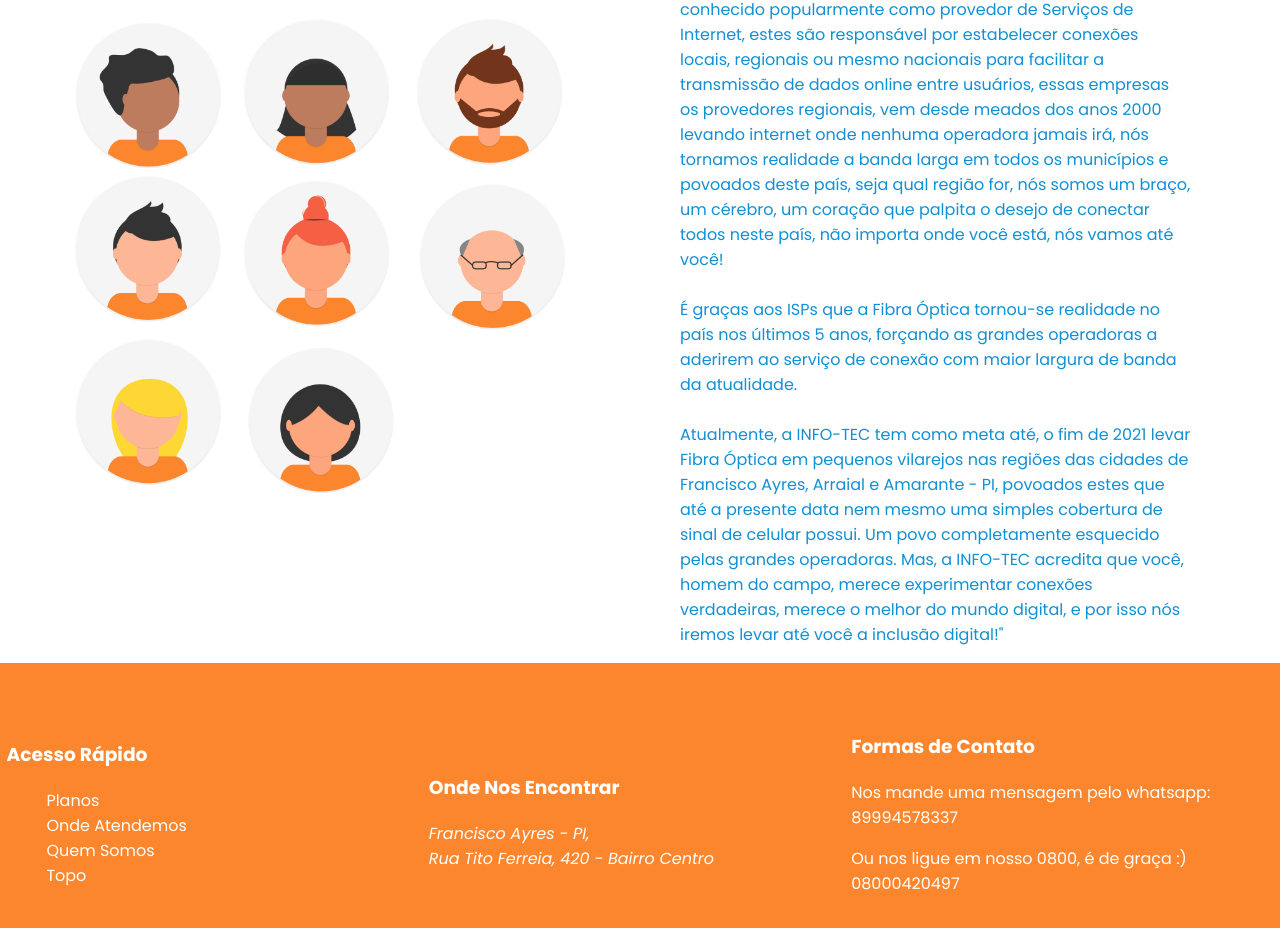
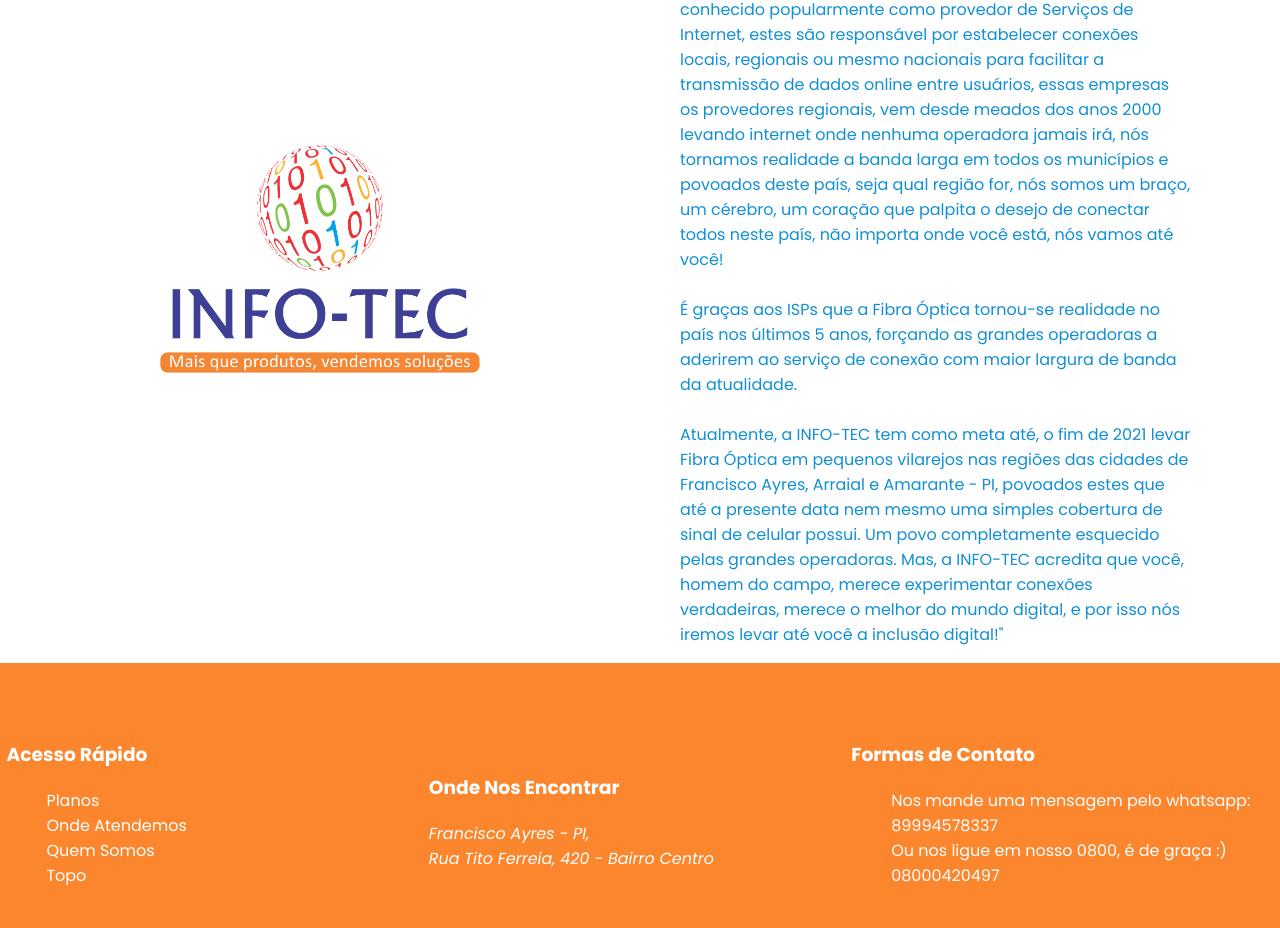
Before and after one commit to jarodsim/landingpageinfotec, a Next.js app: page / in a window 1280 px wide. Shown: the part 4629-5557 px from the top of the page. Built offline with nearby package versions, Linux system fonts and the light colour scheme.

Commit message:
styles: foto do "quem somos" e contato no footer

```diff
--- a/components/Footer/index.js
+++ b/components/Footer/index.js
@@ -30,8 +30,14 @@
 
             <div className={styles.contato}>
                 <h3>Formas de Contato</h3>
-                <p onClick={() => sendWhatsappMessage()}>Nos mande uma mensagem pelo whatsapp: 89994578337</p>
-                <p>Ou nos ligue em nosso 0800, é de graça :) 08000420497</p>
+                <ul>
+                    <li onClick={() => sendWhatsappMessage()}>
+                        Nos mande uma mensagem pelo whatsapp: 89994578337
+                    </li>
+                    <li>
+                        Ou nos ligue em nosso 0800, é de graça :) 08000420497
+                    </li>
+                </ul>
             </div>
         </div>
     )
--- a/components/QuemSomos/index.js
+++ b/components/QuemSomos/index.js
@@ -7,7 +7,7 @@
                         <h2>Quem Somos?</h2>
                         <div className={styles.body}>
                                 <div className={styles.imagem}>
-                                        <img src="/team.png" alt="imagem figurativa que representa um time"/>
+                                        <img src="/frase.png" alt="imagem figurativa que representa um time"/>
                                 </div>
                                 <div className={styles.texto}>
                                         <blockquote>
--- a/styles/Footer.module.css
+++ b/styles/Footer.module.css
@@ -1,4 +1,4 @@
-.container{
+.container {
     width: 100%;
     min-height: 300px;
     display: flex;
@@ -10,41 +10,42 @@
     font-family: 'Poppins';
 }
 
-.links{
+.links {
     width: 33%;
 }
 
-.links ul{
+.links ul {
     list-style: none;
 }
 
-.endereco{
+.endereco {
     width: 33%;
 }
 
-.contato{
+.contato {
     width: 33%;
 }
 
-.contato p{
+.contato ul {
     cursor: pointer;
+    list-style: none;
 }
 
-@media screen and (max-width: 1080px){
-    .container{
+@media screen and (max-width: 1080px) {
+    .container {
         flex-flow: column;
         text-align: center;
     }
 
-    .links{
+    .links {
         width: 100%;
     }
 
-    .endereco{
+    .endereco {
         width: 100%;
     }
 
-    .contato{
+    .contato {
         width: 100%;
     }
 }
--- a/styles/QuemSomos.module.css
+++ b/styles/QuemSomos.module.css
@@ -34,7 +34,11 @@
 }
 
 .imagem img {
-    width: 100%;
+    width: 50%;
+    display: flex;
+    align-items: center;
+    justify-content: center;
+    margin: auto;
 }
 
 .texto {
@@ -50,6 +54,10 @@
         width: 100%;
     }
 
+    .imagem img{
+        width: 100%;
+    }
+
     .texto{
         width: 100%;
     }
```
Also changed, not shown: public/frase.png, public/team.png (deleted).
